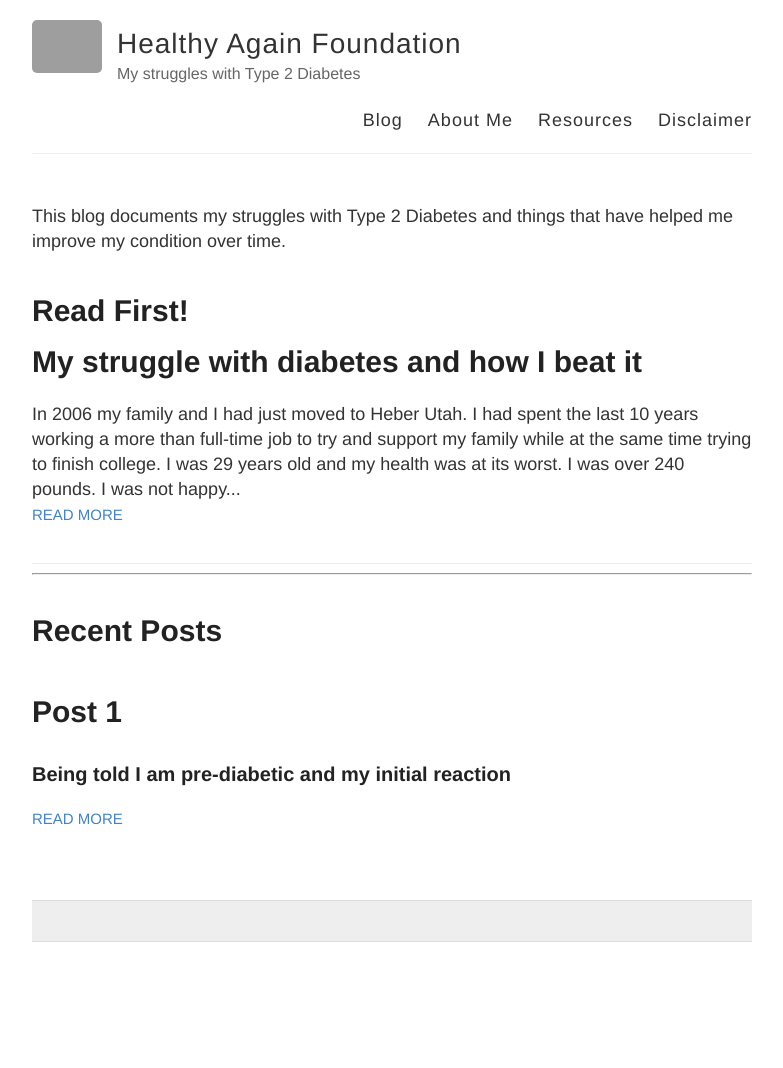
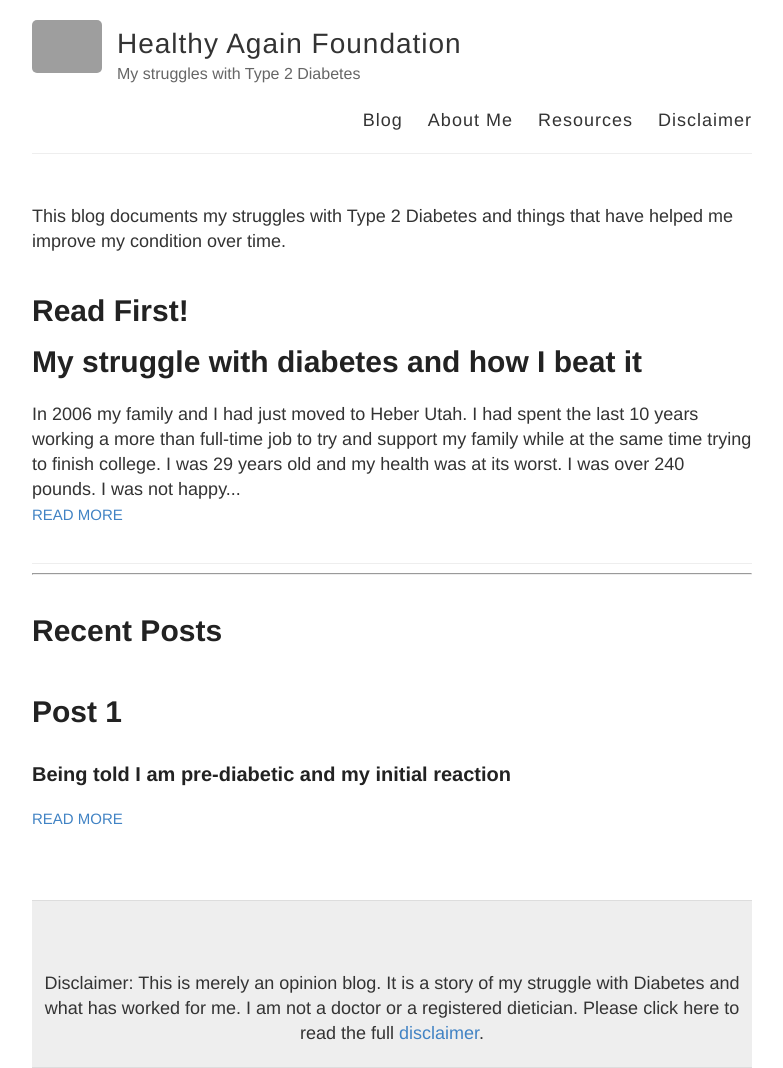
Before and after one commit to worthingtonjg/healthyagainfoundation, a Jekyll site: the page built from index.html, in a window 1280 px wide. Shown: the whole page, without its empty margins (248-1031 px from the left). Built offline with Jekyll 4.4.1, drawn with Linux system fonts in a browser that asks for light colours; before the commit the page ends 942 px from its top, so only the background shows below that; grey boxes are pictures that could not be loaded.

Commit message:
disclaimer

```diff
--- a/_layouts/default.html
+++ b/_layouts/default.html
@@ -44,6 +44,9 @@
       <div class="container">
         <footer class="footer">
           {% include svg-icons.html %}
+          <br/><br/>
+
+          Disclaimer: This is merely an opinion blog.  It is a story of my struggle with Diabetes and what has worked for me.  I am not a doctor or a registered dietician.  Please click here to read the full <a href="{{ site.baseurl }}/disclaimer">disclaimer</a>.
         </footer>
       </div>
     </div>
```
